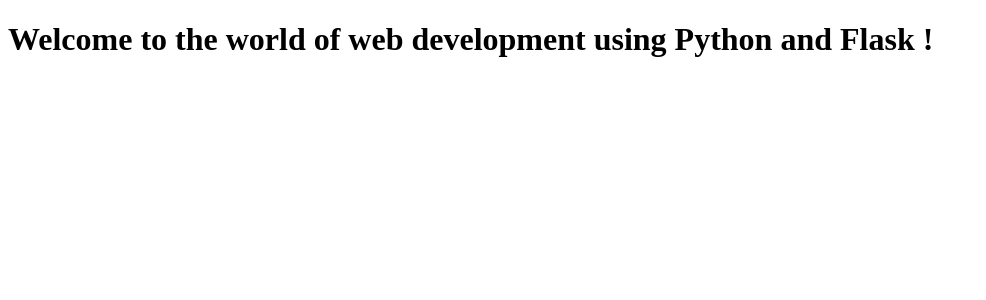
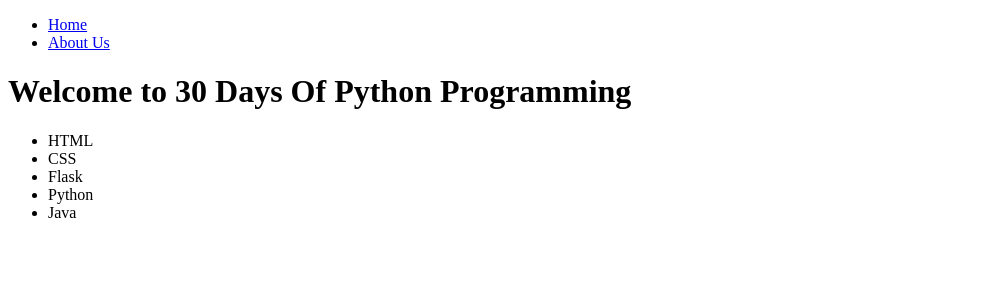
Before and after one commit to keerthikumarn/artifical_intelligence, a Flask app: page / in a window 1280 px wide. Shown: the top 300 px of the page, without its empty margins (0-986 px from the left). Run offline with Flask 3, Linux system fonts and the light colour scheme.

Commit message:
day_26: python web

```diff
--- a/python/day_26/python_web/app.py
+++ b/python/day_26/python_web/app.py
@@ -4,20 +4,31 @@ Python is a general purpose programming language and it can be used for many pla
 Flask
 Flask is a web development framework written in Python. Flask uses Jinja2 template engine. Flask can be also used with other modern front libraries such as React.
 '''
-from flask import Flask, render_template
-import os
+# let's import the flask
+from flask import Flask, render_template, request, redirect, url_for
+import os # importing operating system module
 
 app = Flask(__name__)
-@app.route("/")
+
+@app.route('/') # this decorator create the home route
 def home ():
-    #return '<h1>Welcome</h1>'
-    return render_template('home.html')
+    techs = ['HTML', 'CSS', 'Flask', 'Python', 'Java']
+    name = '30 Days Of Python Programming'
+    return render_template('home.html', techs=techs, name = name, title = 'Home')
 
 @app.route('/about')
 def about():
-    #return '<h1>About us</h1>'
-    return render_template('about.html')
+    name = '30 Days Of Python Programming'
+    return render_template('about.html', name = name, title = 'About Us')
+
+@app.route('/post')
+def post():
+    name = 'Text Analyzer'
+    return render_template('post.html', name = name, title = name)
+
 
 if __name__ == '__main__':
+    # for deployment
+    # to make it work for both production and development
     port = int(os.environ.get("PORT", 5001))
     app.run(debug=True, host='0.0.0.0', port=port)
--- a/python/day_26/python_web/templates/home.html
+++ b/python/day_26/python_web/templates/home.html
@@ -7,6 +7,15 @@
   </head>
 
   <body>
-    <h1>Welcome to the world of web development using Python and Flask !</h1>
+    <ul>
+      <li><a href="/">Home</a></li>
+      <li><a href="/about">About Us</a></li>
+    </ul>
+    <h1>Welcome to {{name}}</h1>
+     <ul>
+    {% for tech in techs %}
+      <li>{{tech}}</li>
+    {% endfor %}
+    </ul>
   </body>
 </html>
```
Also changed, not shown: python/day_26/python_web/templates/about.html (+6 -1 lines).
